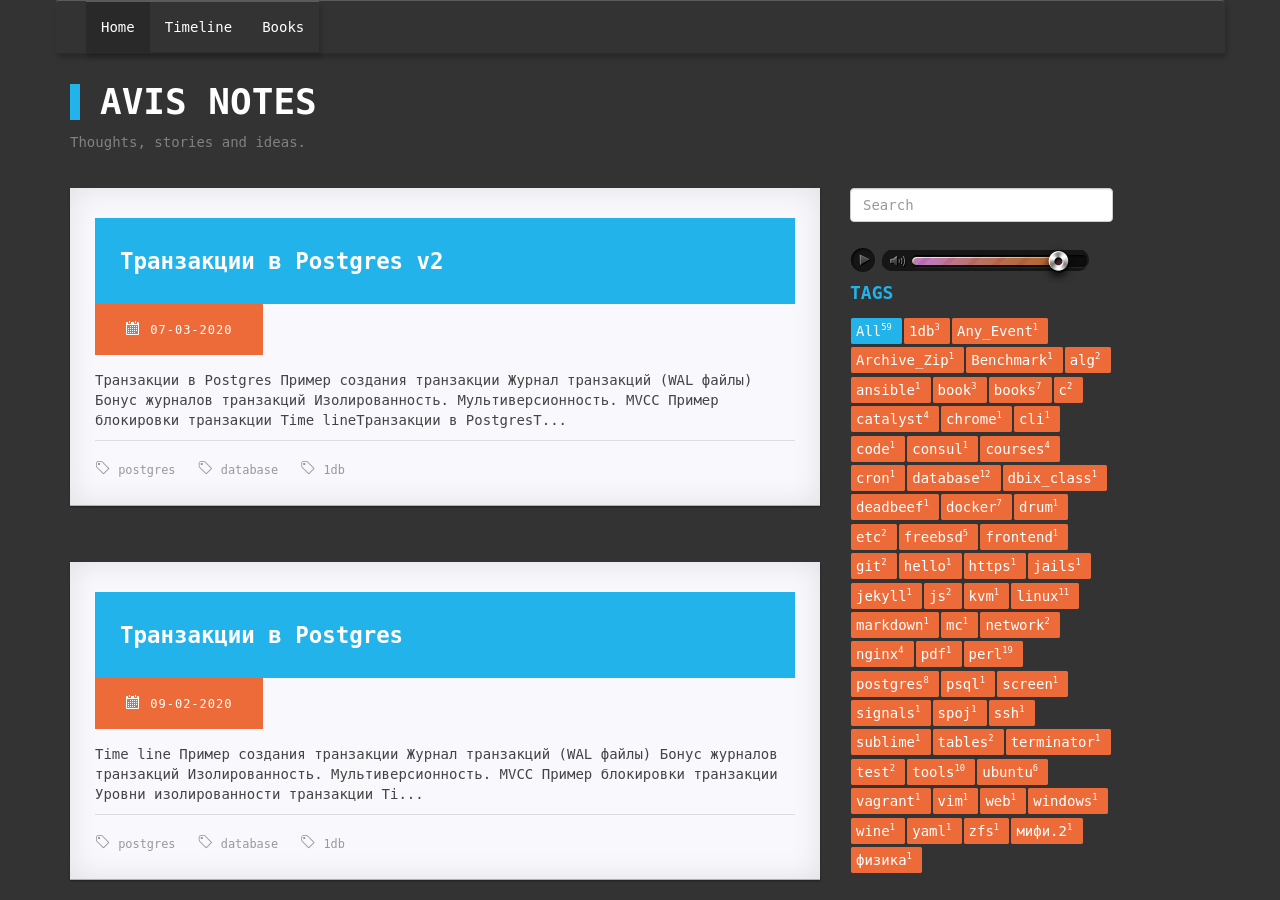
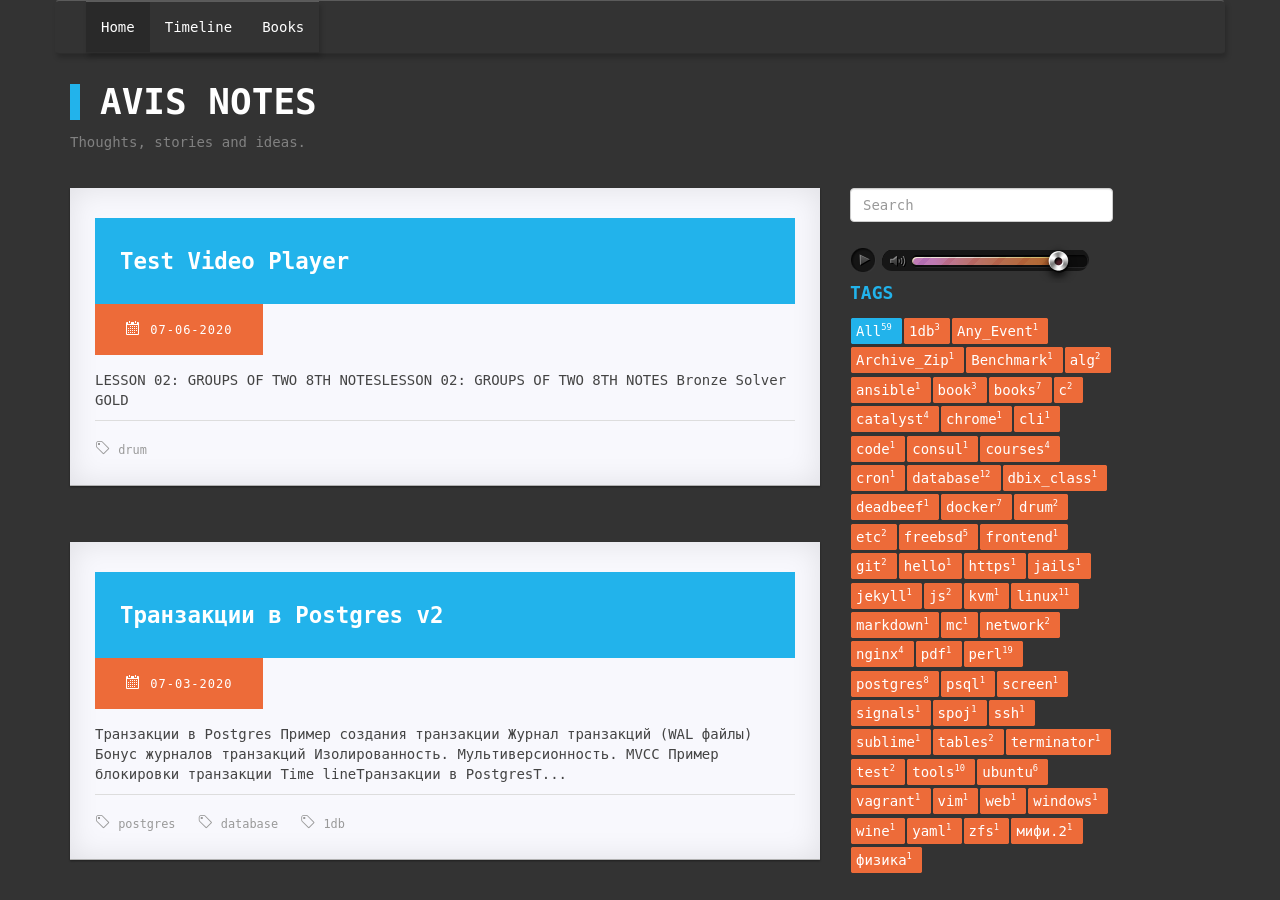
Before and after one commit to Avis20/avis20.github.io, a Jekyll site: the page built from index.html, in a window 1280 px wide and 900 px high. Built offline with Jekyll 4.4.1, drawn with Linux system fonts in a browser that asks for light colours; a script that is not in the unit is left out.

```diff
--- /dev/null
+++ b/_posts/2020-06-07-test-video-player.md
@@ -0,0 +1,54 @@
+---
+title: "Test Video Player"
+tags: [drum]
+styles: [post.css, video-js.min.css]
+scripts: [post.js, video.min.js]
+reference:
+  - title:
+    link:
+---
+
+* TOC
+{:toc}
+
+<style>
+    .container-audio {
+        display: flex;
+        justify-content: space-around;
+    }
+</style>
+
+# LESSON 02: GROUPS OF TWO 8TH NOTES
+
+<div class="container-audio">
+    <div>
+        <h4>Bronze</h4>
+        <audio
+            id="groups_of_two_8th_notes1" class="video-js vjs-default-skin"
+            controls loop preload="metadata"
+            poster="/static/img/drum/02webrhythms.png"
+            data-setup='{}' >
+          <source src="/static/audio/drum/WebRhythms_Lesson_2_-_Bronze.mp3" type='audio/mp3'/>
+        </audio>
+    </div>
+    <div>
+        <h4>Solver</h4>
+        <audio
+            id="groups_of_two_8th_notes1" class="video-js vjs-default-skin"
+            controls loop preload="metadata"
+            poster="/static/img/drum/02webrhythms.png"
+            data-setup='{}' >
+          <source src="/static/audio/drum/WebRhythms_Lesson_2_-_Silver.mp3" type='audio/mp3'/>
+        </audio>
+    </div>
+    <div>
+        <h4>GOLD</h4>
+        <audio
+            id="groups_of_two_8th_notes1" class="video-js vjs-default-skin"
+            controls loop preload="metadata"
+            poster="/static/img/drum/02webrhythms.png"
+            data-setup='{}' >
+          <source src="/static/audio/drum/WebRhythms_Lesson_2_-_Gold.mp3" type='audio/mp3'/>
+        </audio>
+    </div>
+</div>
```
Also changed, not shown: _posts/2019-11-10-drum.md (+1 -1 lines).
